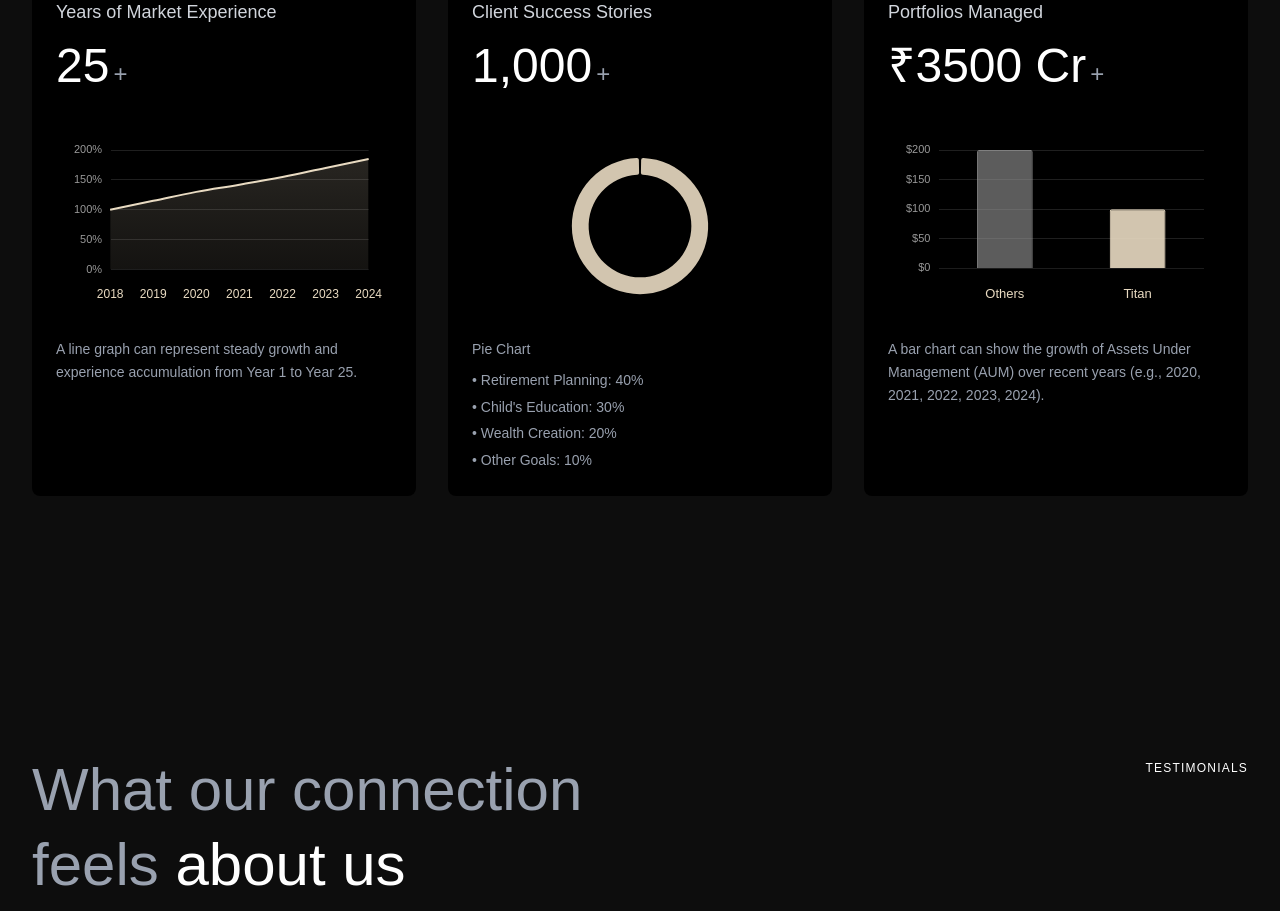
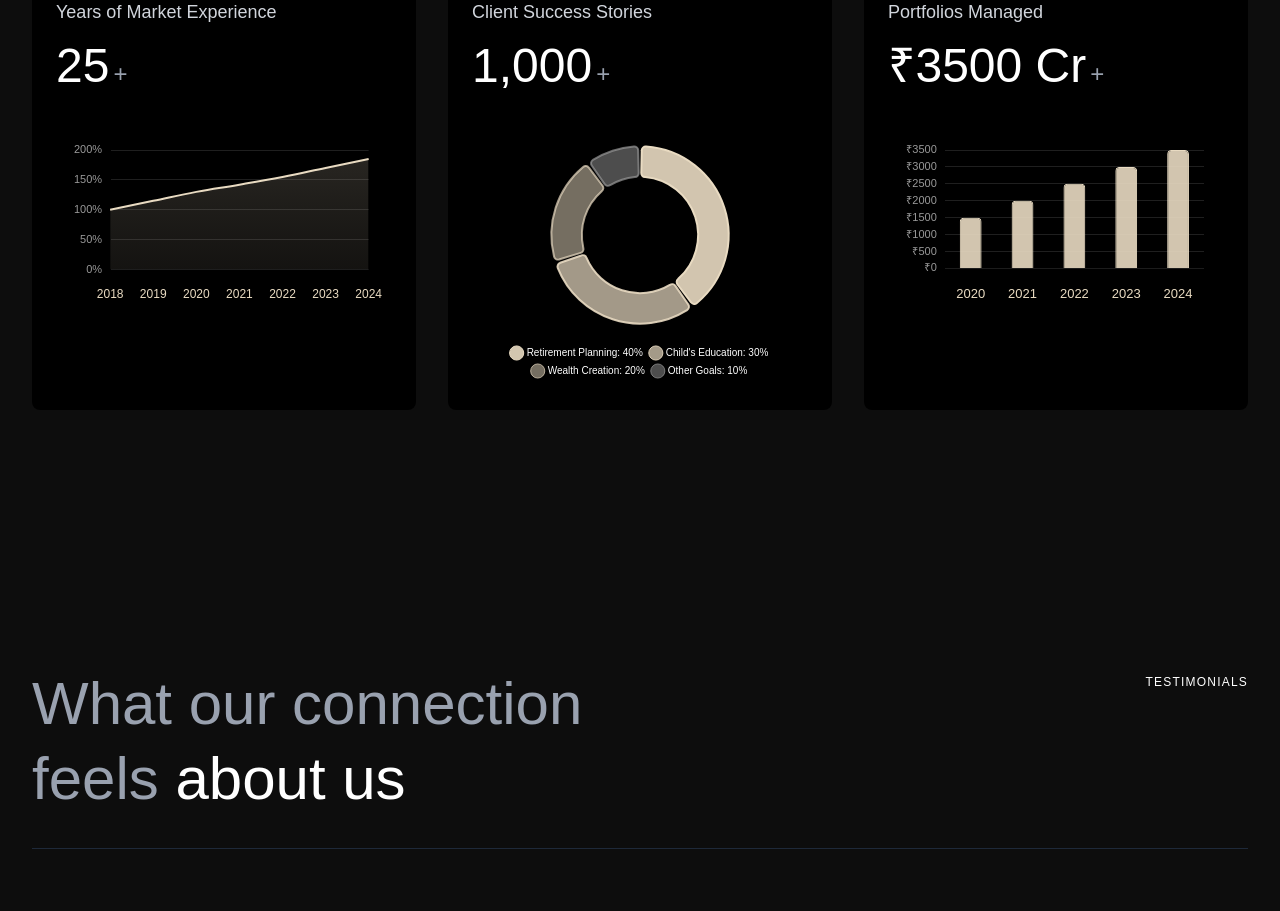
Before and after one commit to CodexKnight-ai/northpole, a Next.js app: page / in a window 1280 px wide. Shown: the part 4780-5691 px from the top of the page. Built offline with nearby package versions, Linux system fonts and the light colour scheme.

Commit message:
polish states section

```diff
--- a/src/app/Components/Stats.jsx
+++ b/src/app/Components/Stats.jsx
@@ -146,25 +146,19 @@ const Stats = () => {
     },
   };
 
-  // Data for the bar chart (Second Card)
+  // Data for the bar chart (Second Card) - AUM Growth
   const barChartData = {
-    labels: ['Others', 'Titan'],
+    labels: ['2020', '2021', '2022', '2023', '2024'],
     datasets: [
       {
-        label: 'Cost Comparison',
-        data: [200, 100],
-        backgroundColor: [
-          'rgba(153, 153, 153, 0.6)', // Secondary text color for others
-          'rgba(233, 219, 194, 0.9)', // Accent color for Titan
-        ],
-        borderColor: [
-          'rgba(153, 153, 153, 0.8)', // Border for others
-          'rgba(233, 219, 194, 1)',  // Border for Titan
-        ],
+        label: 'AUM Growth',
+        data: [1500, 2000, 2500, 3000, 3500],
+        backgroundColor: 'rgba(233, 219, 194, 0.9)', // Accent color
+        borderColor: 'rgba(233, 219, 194, 1)',
         borderWidth: 1,
-        borderRadius: 2,
-        barPercentage: 0.7, // Increased width of bars
-        categoryPercentage: 0.6, // More space between categories
+        borderRadius: 4,
+        barPercentage: 0.6,
+        categoryPercentage: 0.7,
       },
     ],
   };
@@ -193,10 +187,10 @@ const Stats = () => {
         displayColors: false,
         callbacks: {
           label: (context) => {
-            return `Cost: $${context.raw}`;
+            return `AUM: ₹${context.raw} Cr`;
           },
           title: (items) => {
-            return items[0]?.label || '';
+            return `Year: ${items[0]?.label || ''}`;
           }
         },
         cornerRadius: 4,
@@ -243,7 +237,7 @@ const Stats = () => {
             size: 11
           },
           padding: 8,
-          callback: (value) => `$${value}`,
+          callback: (value) => `₹${value}`,
         },
         beginAtZero: true,
       },
@@ -254,25 +248,29 @@ const Stats = () => {
     },
   };
 
-  // Data for the donut chart (Third Card)
+  // Data for the donut chart (Third Card) - Client Success Stories
   const donutChartData = {
-    labels: ['Time Saved', 'Time Spent'],
+    labels: ['Retirement Planning', "Child's Education", 'Wealth Creation', 'Other Goals'],
     datasets: [
       {
-        data: [100, 0],
+        data: [40, 30, 20, 10],
         backgroundColor: [
-          'rgba(233, 219, 194, 0.9)', // Main accent color
-          'rgba(23, 23, 23, 0.5)',    // Darker background
+          'rgba(233, 219, 194, 0.9)',  // Accent color for Retirement
+          'rgba(233, 219, 194, 0.7)',  // Lighter accent for Education
+          'rgba(233, 219, 194, 0.5)',  // Even lighter for Wealth
+          'rgba(153, 153, 153, 0.5)',  // Gray for Others
         ],
         borderColor: [
-          'rgba(233, 219, 194, 1)',   // Border matches fill
-          'rgba(23, 23, 23, 0.7)',    // Slightly lighter border for contrast
+          'rgba(233, 219, 194, 1)',
+          'rgba(233, 219, 194, 0.9)',
+          'rgba(233, 219, 194, 0.7)',
+          'rgba(153, 153, 153, 0.7)',
         ],
-        borderWidth: 0,
-        cutout: '75%',
-        borderRadius: 2,
-        spacing: 2,
-        hoverOffset: 8,
+        borderWidth: 2,
+        cutout: '65%',
+        borderRadius: 4,
+        spacing: 3,
+        hoverOffset: 10,
       },
     ],
   };
@@ -282,7 +280,39 @@ const Stats = () => {
     maintainAspectRatio: false,
     plugins: {
       legend: {
-        display: false,
+        display: true,
+        position: 'bottom',
+        labels: {
+          color: '#FFFFFF',
+          font: {
+            size: 10,
+            family: 'Arial, sans-serif',
+            weight: '400',
+          },
+          padding: 8,
+          boxWidth: 12,
+          boxHeight: 12,
+          usePointStyle: true,
+          pointStyle: 'circle',
+          generateLabels: (chart) => {
+            const data = chart.data;
+            if (data.labels.length && data.datasets.length) {
+              return data.labels.map((label, i) => {
+                const value = data.datasets[0].data[i];
+                return {
+                  text: `${label}: ${value}%`,
+                  fillStyle: data.datasets[0].backgroundColor[i],
+                  strokeStyle: data.datasets[0].borderColor[i],
+                  lineWidth: 1,
+                  hidden: false,
+                  index: i,
+                  fontColor: '#FFFFFF'
+                };
+              });
+            }
+            return [];
+          }
+        }
       },
       tooltip: {
         backgroundColor: 'rgba(6, 6, 6, 0.95)', // Using col1 (#060606)
@@ -361,12 +391,9 @@ const Stats = () => {
                 <span className="text-2xl font-light text-gray-400 ml-1">+</span>
               </div>
             </div>
-            <div className="relative w-full h-48 mb-4">
+            <div className="relative w-full h-48">
               <Line data={lineChartData} options={lineChartOptions} />
             </div>
-            <p className="text-sm leading-relaxed text-gray-400">
-              A line graph can represent steady growth and experience accumulation from Year 1 to Year 25.
-            </p>
           </motion.div>
 
           {/* === Middle Card - Donut Chart === */}
@@ -386,19 +413,8 @@ const Stats = () => {
                 <span className="text-2xl font-light text-gray-400 ml-1">+</span>
               </div>
             </div>
-            <div className="relative w-full h-48 mb-4 flex items-center justify-center">
-              <div className="w-40 h-40 relative">
-                <Doughnut data={donutChartData} options={donutChartOptions} />
-              </div>
-            </div>
-            <div className="text-sm leading-relaxed text-gray-400">
-              <p className="font-medium mb-2">Pie Chart</p>
-              <ul className="space-y-1">
-                <li>• Retirement Planning: 40%</li>
-                <li>• Child's Education: 30%</li>
-                <li>• Wealth Creation: 20%</li>
-                <li>• Other Goals: 10%</li>
-              </ul>
+            <div className="relative w-full h-64 flex items-center justify-center">
+              <Doughnut data={donutChartData} options={donutChartOptions} />
             </div>
           </motion.div>
 
@@ -419,12 +435,9 @@ const Stats = () => {
                 <span className="text-2xl font-light text-gray-400 ml-1">+</span>
               </div>
             </div>
-            <div className="relative w-full h-48 mb-4">
+            <div className="relative w-full h-48">
               <Bar data={barChartData} options={barChartOptions} />
             </div>
-            <p className="text-sm leading-relaxed text-gray-400">
-              A bar chart can show the growth of Assets Under Management (AUM) over recent years (e.g., 2020, 2021, 2022, 2023, 2024).
-            </p>
           </motion.div>
         </div>
       </div>
```
